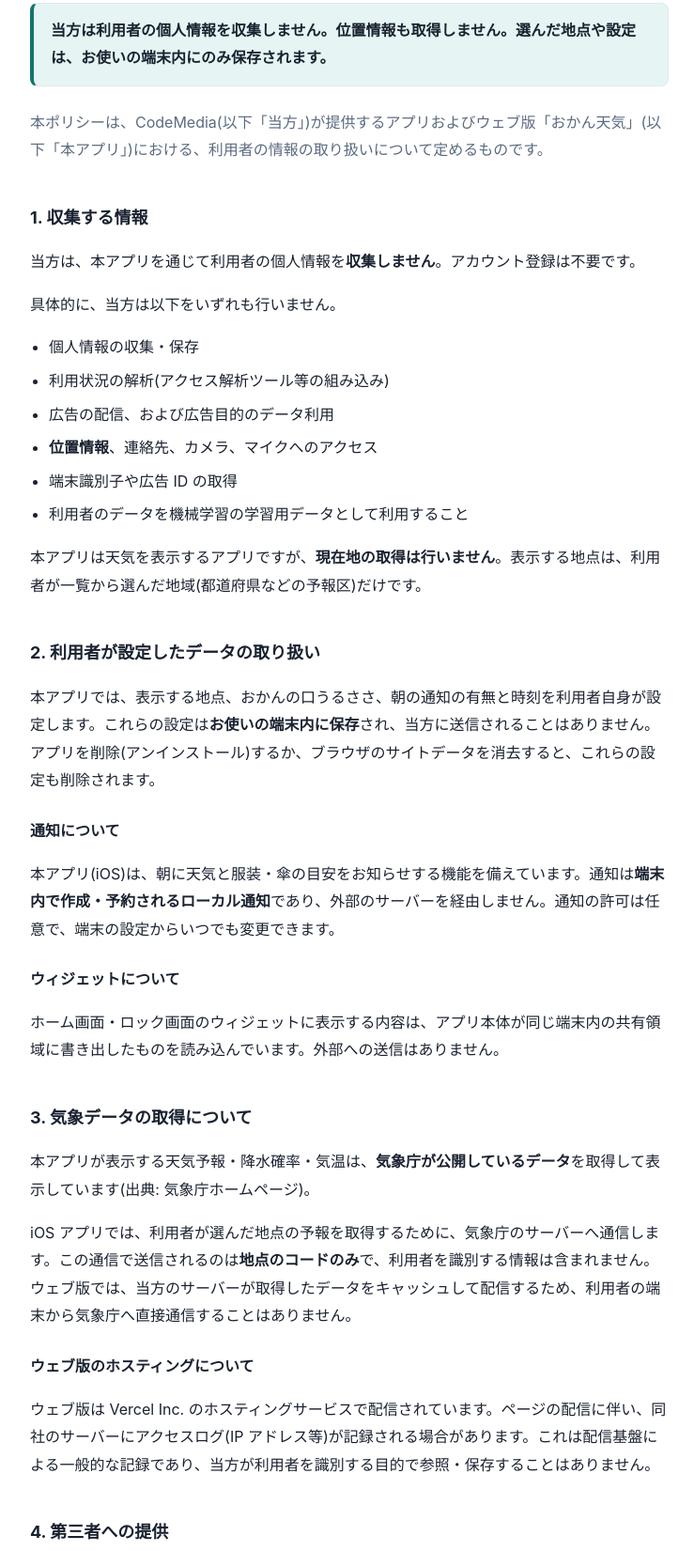
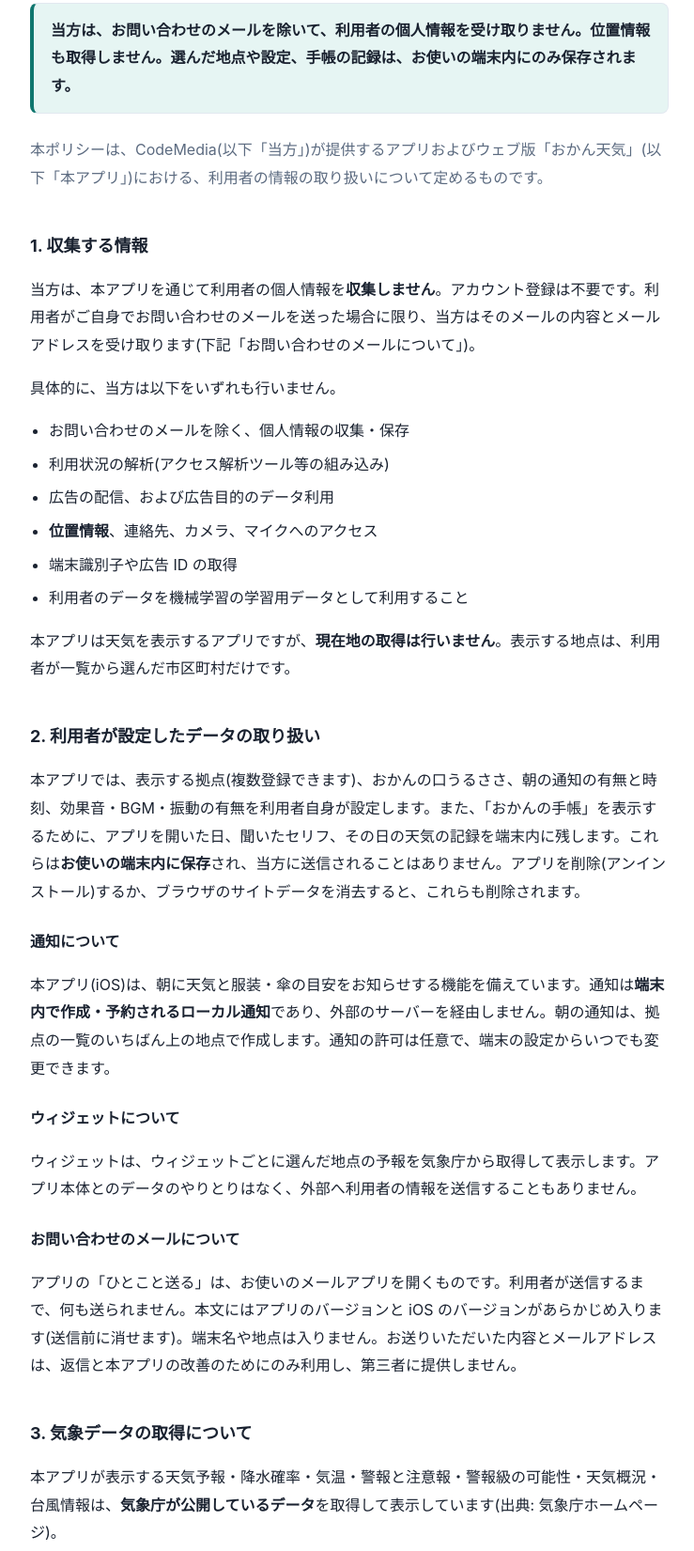
Before and after one commit to shinya03111/codemedia-legal, a plain HTML site: page okantenki/index.html in a window 1280 px wide. Shown: the part 186-1837 px from the top of the page at 94% size, without its empty margins (268-1007 px from the left). Drawn offline with Linux system fonts and the light colour scheme.

Commit message:
おかん天気のプライバシーポリシーを 1.3.0 に合わせて改定する
ウィジェットの説明が実際と違っていたのを直し、拠点・手帳・問い合わせメール・気象庁データの範囲を書き足す。

Co-Authored-By: Claude Opus 5.5 <noreply@anthropic.com>

```diff
--- a/okantenki/index.html
+++ b/okantenki/index.html
@@ -13,11 +13,11 @@
 <header>
   <p class="eyebrow">CodeMedia</p>
   <h1>おかん天気 プライバシーポリシー</h1>
-  <p class="meta">制定日: 2026年8月12日</p>
+  <p class="meta">制定日: 2026年8月12日 / 改定日: 2026年11月3日</p>
 </header>
 
 <div class="highlight">
-  当方は利用者の個人情報を収集しません。位置情報も取得しません。選んだ地点や設定は、お使いの端末内にのみ保存されます。
+  当方は、お問い合わせのメールを除いて、利用者の個人情報を受け取りません。位置情報も取得しません。選んだ地点や設定、手帳の記録は、お使いの端末内にのみ保存されます。
 </div>
 
 <p class="lede">
@@ -26,11 +26,11 @@
 
 <h2>1. 収集する情報</h2>
 <p>
-  当方は、本アプリを通じて利用者の個人情報を<strong>収集しません</strong>。アカウント登録は不要です。
+  当方は、本アプリを通じて利用者の個人情報を<strong>収集しません</strong>。アカウント登録は不要です。利用者がご自身でお問い合わせのメールを送った場合に限り、当方はそのメールの内容とメールアドレスを受け取ります(下記「お問い合わせのメールについて」)。
 </p>
 <p>具体的に、当方は以下をいずれも行いません。</p>
 <ul>
-  <li>個人情報の収集・保存</li>
+  <li>お問い合わせのメールを除く、個人情報の収集・保存</li>
   <li>利用状況の解析(アクセス解析ツール等の組み込み)</li>
   <li>広告の配信、および広告目的のデータ利用</li>
   <li><strong>位置情報</strong>、連絡先、カメラ、マイクへのアクセス</li>
@@ -38,30 +38,35 @@
   <li>利用者のデータを機械学習の学習用データとして利用すること</li>
 </ul>
 <p>
-  本アプリは天気を表示するアプリですが、<strong>現在地の取得は行いません</strong>。表示する地点は、利用者が一覧から選んだ地域(都道府県などの予報区)だけです。
+  本アプリは天気を表示するアプリですが、<strong>現在地の取得は行いません</strong>。表示する地点は、利用者が一覧から選んだ市区町村だけです。
 </p>
 
 <h2>2. 利用者が設定したデータの取り扱い</h2>
 <p>
-  本アプリでは、表示する地点、おかんの口うるささ、朝の通知の有無と時刻を利用者自身が設定します。これらの設定は<strong>お使いの端末内に保存</strong>され、当方に送信されることはありません。アプリを削除(アンインストール)するか、ブラウザのサイトデータを消去すると、これらの設定も削除されます。
+  本アプリでは、表示する拠点(複数登録できます)、おかんの口うるささ、朝の通知の有無と時刻、効果音・BGM・振動の有無を利用者自身が設定します。また、「おかんの手帳」を表示するために、アプリを開いた日、聞いたセリフ、その日の天気の記録を端末内に残します。これらは<strong>お使いの端末内に保存</strong>され、当方に送信されることはありません。アプリを削除(アンインストール)するか、ブラウザのサイトデータを消去すると、これらも削除されます。
 </p>
 
 <h3>通知について</h3>
 <p>
-  本アプリ(iOS)は、朝に天気と服装・傘の目安をお知らせする機能を備えています。通知は<strong>端末内で作成・予約されるローカル通知</strong>であり、外部のサーバーを経由しません。通知の許可は任意で、端末の設定からいつでも変更できます。
+  本アプリ(iOS)は、朝に天気と服装・傘の目安をお知らせする機能を備えています。通知は<strong>端末内で作成・予約されるローカル通知</strong>であり、外部のサーバーを経由しません。朝の通知は、拠点の一覧のいちばん上の地点で作成します。通知の許可は任意で、端末の設定からいつでも変更できます。
 </p>
 
 <h3>ウィジェットについて</h3>
 <p>
-  ホーム画面・ロック画面のウィジェットに表示する内容は、アプリ本体が同じ端末内の共有領域に書き出したものを読み込んでいます。外部への送信はありません。
+  ウィジェットは、ウィジェットごとに選んだ地点の予報を気象庁から取得して表示します。アプリ本体とのデータのやりとりはなく、外部へ利用者の情報を送信することもありません。
+</p>
+
+<h3>お問い合わせのメールについて</h3>
+<p>
+  アプリの「ひとこと送る」は、お使いのメールアプリを開くものです。利用者が送信するまで、何も送られません。本文にはアプリのバージョンと iOS のバージョンがあらかじめ入ります(送信前に消せます)。端末名や地点は入りません。お送りいただいた内容とメールアドレスは、返信と本アプリの改善のためにのみ利用し、第三者に提供しません。
 </p>
 
 <h2>3. 気象データの取得について</h2>
 <p>
-  本アプリが表示する天気予報・降水確率・気温は、<strong>気象庁が公開しているデータ</strong>を取得して表示しています(出典: 気象庁ホームページ)。
+  本アプリが表示する天気予報・降水確率・気温・警報と注意報・警報級の可能性・天気概況・台風情報は、<strong>気象庁が公開しているデータ</strong>を取得して表示しています(出典: 気象庁ホームページ)。
 </p>
 <p>
-  iOS アプリでは、利用者が選んだ地点の予報を取得するために、気象庁のサーバーへ通信します。この通信で送信されるのは<strong>地点のコードのみ</strong>で、利用者を識別する情報は含まれません。ウェブ版では、当方のサーバーが取得したデータをキャッシュして配信するため、利用者の端末から気象庁へ直接通信することはありません。
+  iOS アプリでは、登録した拠点の予報を取得するために、気象庁のサーバーへ通信します。この通信で送信されるのは<strong>予報区のコードのみ</strong>で、利用者を識別する情報は含まれません。ウェブ版では、当方のサーバーが取得したデータをキャッシュして配信するため、利用者の端末から気象庁へ直接通信することはありません。
 </p>
 
 <h3>ウェブ版のホスティングについて</h3>
@@ -71,17 +76,17 @@
 
 <h2>4. 第三者への提供</h2>
 <p>
-  当方は利用者の情報を収集しないため、第三者に提供、譲渡、販売することはありません。本アプリには外部の解析サービスや広告ネットワークを組み込んでいません。
+  当方は利用者の情報を第三者に提供、譲渡、販売することはありません。本アプリには外部の解析サービスや広告ネットワークを組み込んでいません。
 </p>
 
 <h2>5. お子さまの利用について</h2>
 <p>
-  本アプリは特定の年齢層を対象としたものではありませんが、個人情報を一切収集しないため、お子さまが利用する場合も情報が収集されることはありません。
+  本アプリは特定の年齢層を対象としたものではありません。アプリの利用だけで個人情報が収集されることはありません。
 </p>
 
 <h2>6. 免責事項</h2>
 <p>
-  本アプリが表示する天気予報は<strong>気象庁の発表をそのまま表示</strong>するものであり、当方が独自に予報を行うものではありません。キャラクター(おかん)のセリフは、気象庁の発表内容にもとづく生活上の目安であって、気象庁の発表そのものではありません。服装・傘・洗濯などの提案は目安であり、実際の判断は利用者ご自身で行ってください。災害時の行動は、気象庁および自治体が発表する情報に必ず従ってください。本アプリの利用によって生じた損害について、当方は責任を負いかねます。
+  本アプリが表示する天気予報は<strong>気象庁の発表をそのまま表示</strong>するものであり、当方が独自に予報を行うものではありません。台風の地図は気象庁の発表の図形をそのまま描いたものであり、当方が距離や到達時刻を計算したものではありません。キャラクター(おかん)のセリフは、気象庁の発表内容にもとづく生活上の目安であって、気象庁の発表そのものではありません。服装・傘・洗濯などの提案は目安であり、実際の判断は利用者ご自身で行ってください。災害時の行動は、気象庁および自治体が発表する情報に必ず従ってください。本アプリの利用によって生じた損害について、当方は責任を負いかねます。
 </p>
 
 <h2>7. 本ポリシーの変更</h2>
```
